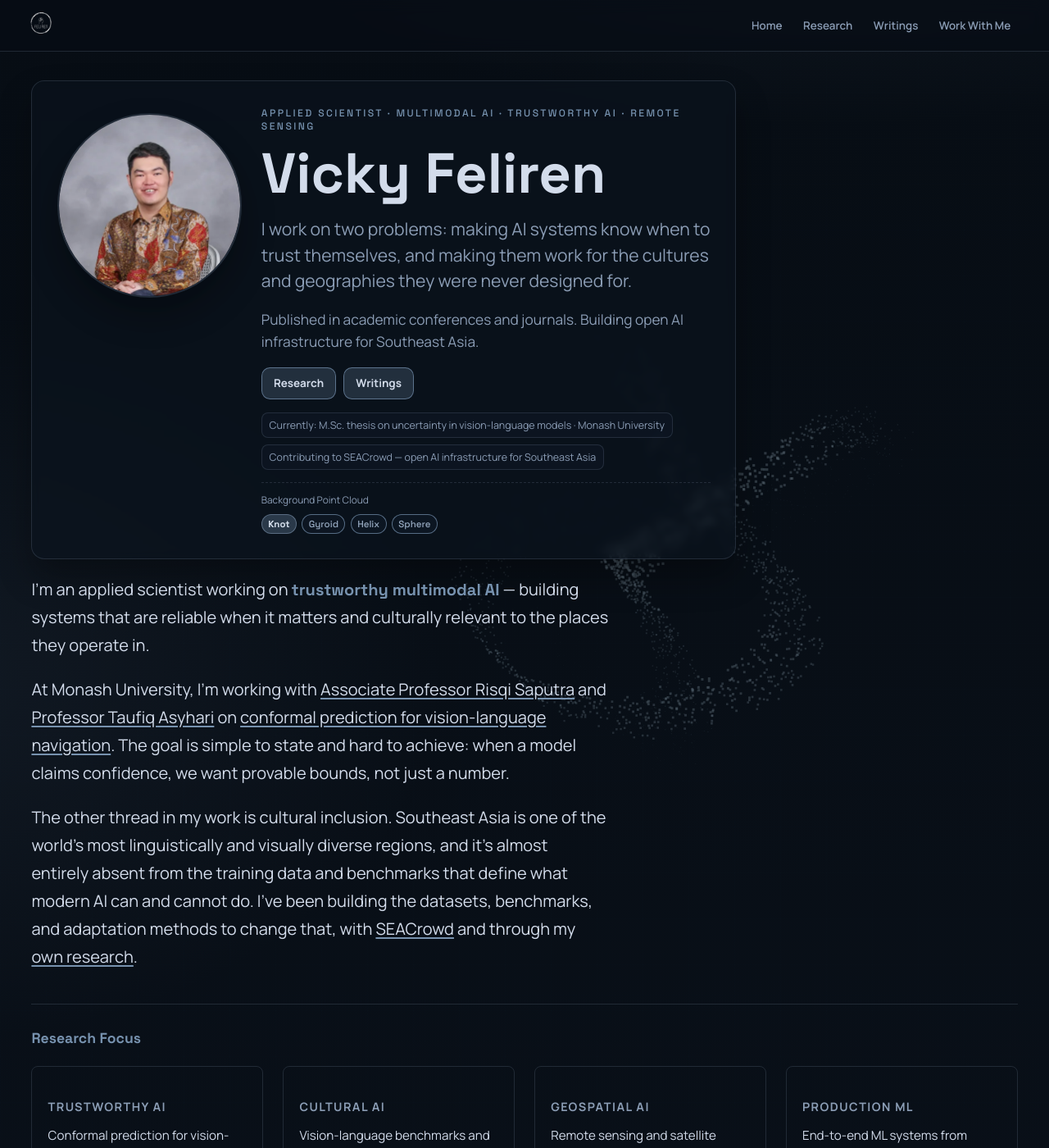
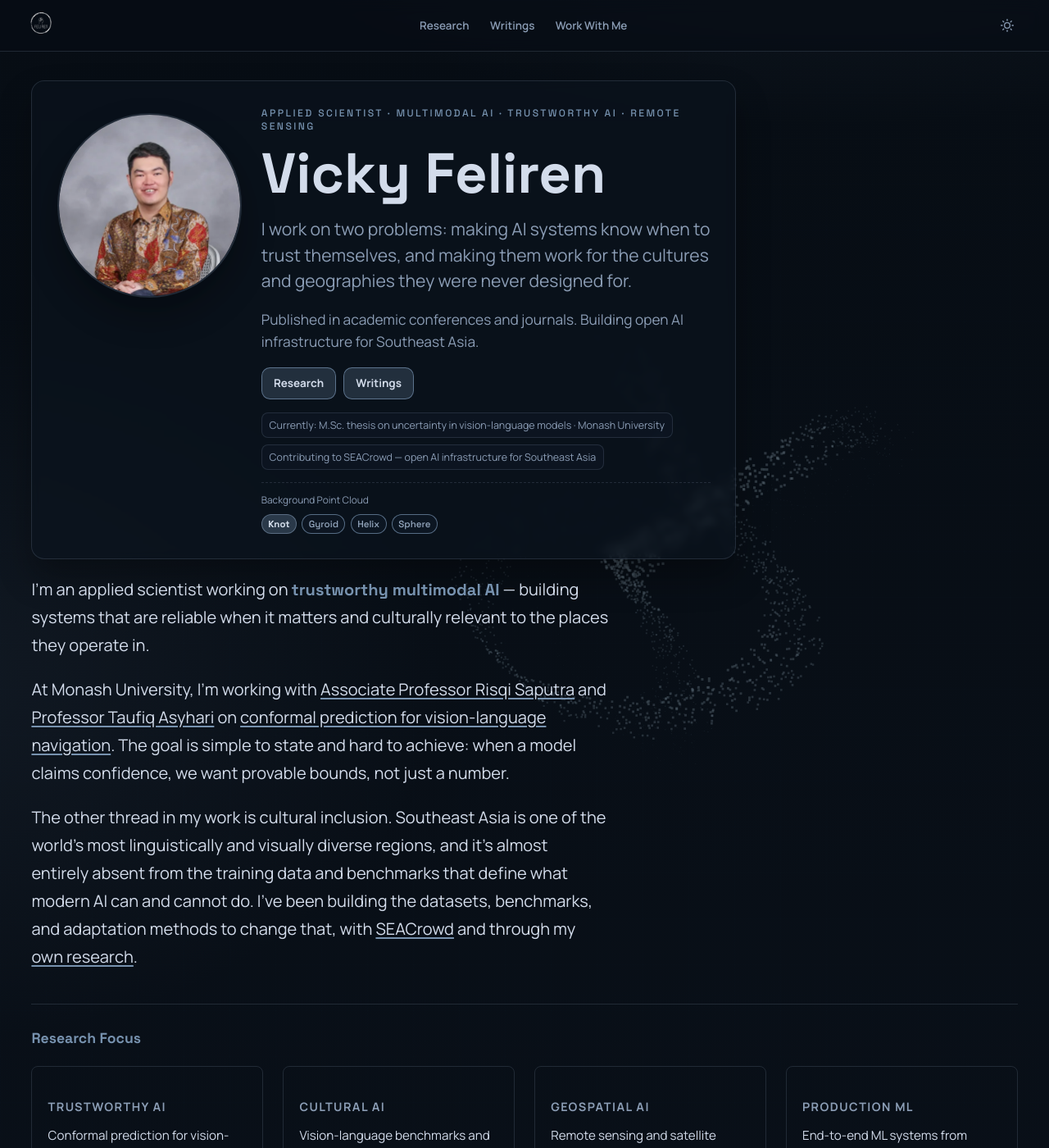
Before and after one commit to Feliren88/feliren88.github.io, a Jekyll site: the page built from index.html, in a window 1280 px wide and 1400 px high. Shown: the whole window at 82% size. Built offline with Jekyll 4.4.1, drawn with Linux system fonts in a browser that asks for light colours.

Commit message:
Add light/dark mode toggle; remove year from recognition pills
Light mode palette uses same blue-grey family with inverted bg/text
(#f0f3f7 bg, #141c28 text, #3f6490 accent — all WCAG AA compliant).
Anti-flash inline script applies saved theme before CSS renders.
Toggle button (sun/moon SVG) sits in the topbar after the nav links.
Canvas point tone inverts in light mode (58–98 vs 112–158) so dots
remain visible on the light background. CSS bumped to v=11.

Co-Authored-By: Claude Sonnet 4.6 <noreply@anthropic.com>

```diff
--- a/_layouts/default.html
+++ b/_layouts/default.html
@@ -7,7 +7,8 @@
     <link rel="preload" as="font" type="font/woff2" crossorigin href="{{ '/assets/fonts/manrope-latin.woff2' | relative_url }}">
     <link rel="preload" as="font" type="font/woff2" crossorigin href="{{ '/assets/fonts/spacegrotesk-latin.woff2' | relative_url }}">
     {% if page.preload_image %}<link rel="preload" as="image" href="{{ page.preload_image | relative_url }}" type="image/webp">{% endif %}
-    <link rel="stylesheet" href="{{ '/css/styles.css?v=10' | relative_url }}">
+    <script>try{var _t=localStorage.getItem('theme');if(_t)document.documentElement.setAttribute('data-theme',_t);}catch(e){}</script>
+    <link rel="stylesheet" href="{{ '/css/styles.css?v=11' | relative_url }}">
 
     <!-- Google Tag Manager -->
     <script>(function(w,d,s,l,i){w[l]=w[l]||[];w[l].push({'gtm.start':
@@ -152,11 +153,14 @@
         <img src="{{ '/assets/img/favicon.webp' | relative_url }}" alt="Home" style="height:1.6rem;width:auto;">
       </a>
       <nav class="nav" aria-label="Primary" id="main-nav">
-        <a href="/">Home</a>
         <a href="/research/">Research</a>
         <a href="/writings/">Writings</a>
         <a href="/contact/">Work With Me</a>
       </nav>
+      <button id="theme-toggle" class="theme-btn" aria-label="Switch to light mode" type="button">
+        <svg class="icon-sun" xmlns="http://www.w3.org/2000/svg" width="16" height="16" viewBox="0 0 24 24" fill="none" stroke="currentColor" stroke-width="2" stroke-linecap="round" stroke-linejoin="round" aria-hidden="true"><circle cx="12" cy="12" r="5"/><line x1="12" y1="1" x2="12" y2="3"/><line x1="12" y1="21" x2="12" y2="23"/><line x1="4.22" y1="4.22" x2="5.64" y2="5.64"/><line x1="18.36" y1="18.36" x2="19.78" y2="19.78"/><line x1="1" y1="12" x2="3" y2="12"/><line x1="21" y1="12" x2="23" y2="12"/><line x1="4.22" y1="19.78" x2="5.64" y2="18.36"/><line x1="18.36" y1="5.64" x2="19.78" y2="4.22"/></svg>
+        <svg class="icon-moon" xmlns="http://www.w3.org/2000/svg" width="16" height="16" viewBox="0 0 24 24" fill="none" stroke="currentColor" stroke-width="2" stroke-linecap="round" stroke-linejoin="round" aria-hidden="true"><path d="M21 12.79A9 9 0 1 1 11.21 3 7 7 0 0 0 21 12.79z"/></svg>
+      </button>
     </header>
 
     <main id="main-content">
@@ -170,5 +174,22 @@
     <script src="{{ '/js/main.js?v=5' | relative_url }}"></script>
     <script src="{{ '/js/components/nav.js' | relative_url }}"></script>
     <script>if ('serviceWorker' in navigator) navigator.serviceWorker.register('/sw.js');</script>
+    <script>
+    (function(){
+      var btn = document.getElementById('theme-toggle');
+      if (!btn) return;
+      function setTheme(t) {
+        document.documentElement.setAttribute('data-theme', t);
+        btn.setAttribute('aria-label', t === 'light' ? 'Switch to dark mode' : 'Switch to light mode');
+        try { localStorage.setItem('theme', t); } catch(e) {}
+      }
+      var saved;
+      try { saved = localStorage.getItem('theme'); } catch(e) {}
+      setTheme(saved || 'dark');
+      btn.addEventListener('click', function() {
+        setTheme(document.documentElement.getAttribute('data-theme') === 'light' ? 'dark' : 'light');
+      });
+    })();
+    </script>
   </body>
 </html>
--- a/css/styles.css
+++ b/css/styles.css
@@ -49,6 +49,41 @@
   --border-ui: rgba(119, 146, 175, 0.7);
   --shadow: 0 22px 40px rgba(0, 0, 0, 0.3);
 }
+
+html[data-theme="light"] {
+  --bg: #f0f3f7;
+  --bg-soft: #e8ecf3;
+  --bg-grid: rgba(95, 113, 136, 0.07);
+  --surface: rgba(255, 255, 255, 0.65);
+  --surface-soft: rgba(240, 243, 247, 0.9);
+  --text: #141c28;
+  --muted: #3d506b;
+  --line: rgba(114, 130, 152, 0.2);
+  --line-strong: rgba(114, 130, 152, 0.3);
+  --accent: #3f6490;
+  --accent-2: #2e5070;
+  --border-ui: rgba(63, 100, 144, 0.65);
+  --shadow: 0 22px 40px rgba(0, 0, 0, 0.1);
+}
+
+.theme-btn {
+  background: none;
+  border: none;
+  cursor: pointer;
+  color: var(--muted);
+  padding: 0.3rem 0.4rem;
+  display: flex;
+  align-items: center;
+  line-height: 1;
+  transition: color 0.2s;
+  flex-shrink: 0;
+}
+.theme-btn:hover { color: var(--accent); }
+.theme-btn:focus-visible { outline: 2px solid var(--accent); outline-offset: 3px; border-radius: 3px; }
+.theme-btn .icon-moon { display: none; }
+.theme-btn .icon-sun  { display: block; }
+html[data-theme="light"] .theme-btn .icon-moon { display: block; }
+html[data-theme="light"] .theme-btn .icon-sun  { display: none; }
 
 * {
   box-sizing: border-box;
--- a/index.html
+++ b/index.html
@@ -138,7 +138,6 @@ description: Applied Scientist working on trustworthy multimodal AI and cultural
           {% else %}
           {{ award.title }}
           {% endif %}
-          <span class="time-inline">{{ award.year }}</span>
         </li>
         {% endif %}
         {% endfor %}
@@ -172,5 +171,4 @@ description: Applied Scientist working on trustworthy multimodal AI and cultural
   .award-pills .tag { font-size: 0.72rem; letter-spacing: 0.08em; color: var(--muted); flex-shrink: 0; }
   .award-pills a { color: var(--text); text-decoration: underline; text-decoration-color: var(--accent); text-underline-offset: 3px; }
   .award-pills a:hover { color: var(--accent); }
-  .award-pills .time-inline { color: var(--muted); font-size: 0.85rem; margin-left: auto; flex-shrink: 0; }
 </style>
--- a/js/main.js
+++ b/js/main.js
@@ -418,7 +418,8 @@ function initPointCloudLab() {
       const depthNorm = Math.max(0, Math.min(1, (p.depth + 240) / 480));
       const alpha = 0.12 + depthNorm * 0.33;
       const size = 0.85 + depthNorm * 2.3;
-      const tone = 112 + depthNorm * 46;
+      const isLight = document.documentElement.getAttribute('data-theme') === 'light';
+      const tone = isLight ? 58 + depthNorm * 40 : 112 + depthNorm * 46;
       ctx.fillStyle = `rgba(${tone.toFixed(0)}, ${(tone + 22).toFixed(0)}, ${(tone + 36).toFixed(0)}, ${alpha.toFixed(3)})`;
       ctx.fillRect(p.x, p.y, size, size);
     }
```
